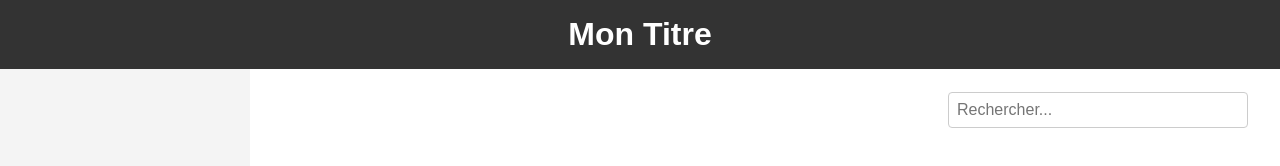
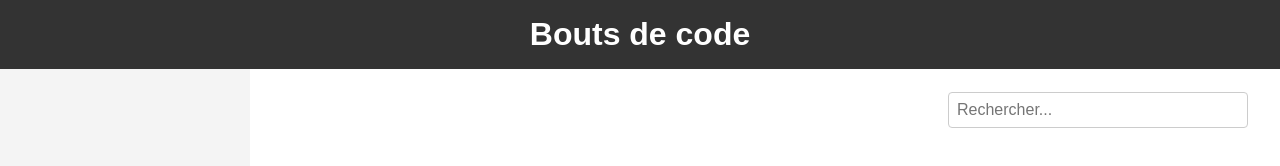
Before and after one commit to paniette/bouducode, a website built with Vite: page index.html in a window 1280 px wide. Built offline with nearby package versions, Linux system fonts and the light colour scheme; no server answers.

Commit message:
change tittre et content

```diff
--- a/index.html
+++ b/index.html
@@ -4,16 +4,16 @@
 
 <head>
   <meta charset="UTF-8" />
-
   <meta name="viewport" content="width=device-width, initial-scale=1.0" />
   <link rel="icon" type="image/svg+xml" href="/vite.svg" />
-  <title>Ma Page Vite</title>
+
+  <title>Mes bouts de codes</title>
   <link rel="stylesheet" href="css/index.css">
 </head>
 
 <body>
   <header>
-    <h1>Mon Titre</h1>
+    <h1>Bouts de code</h1>
   </header>
 
   <div class="container">
```
